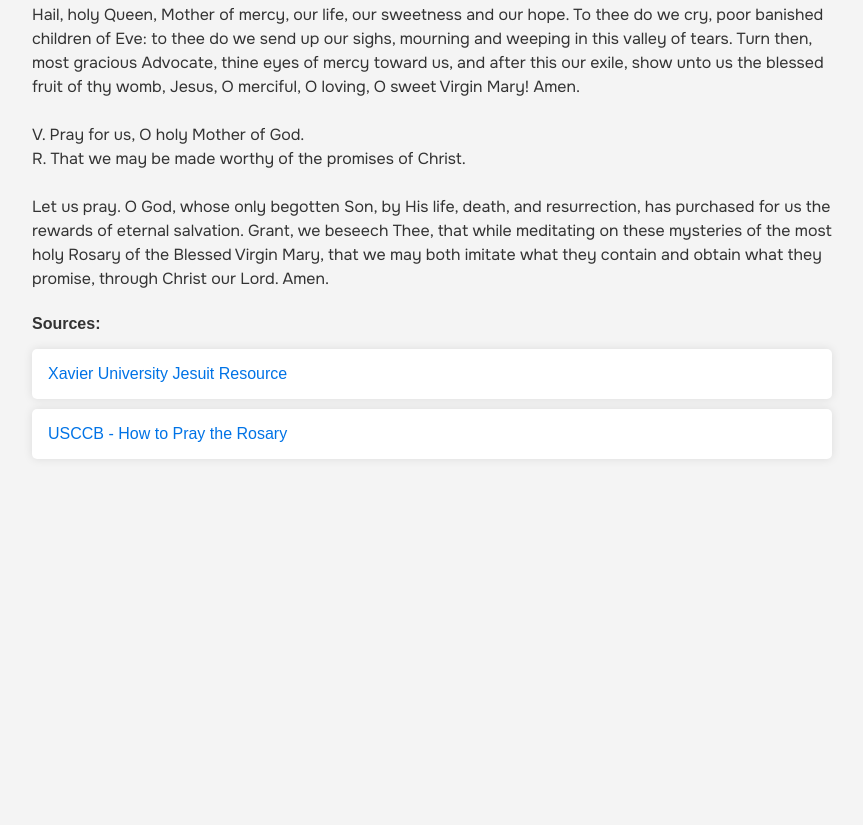
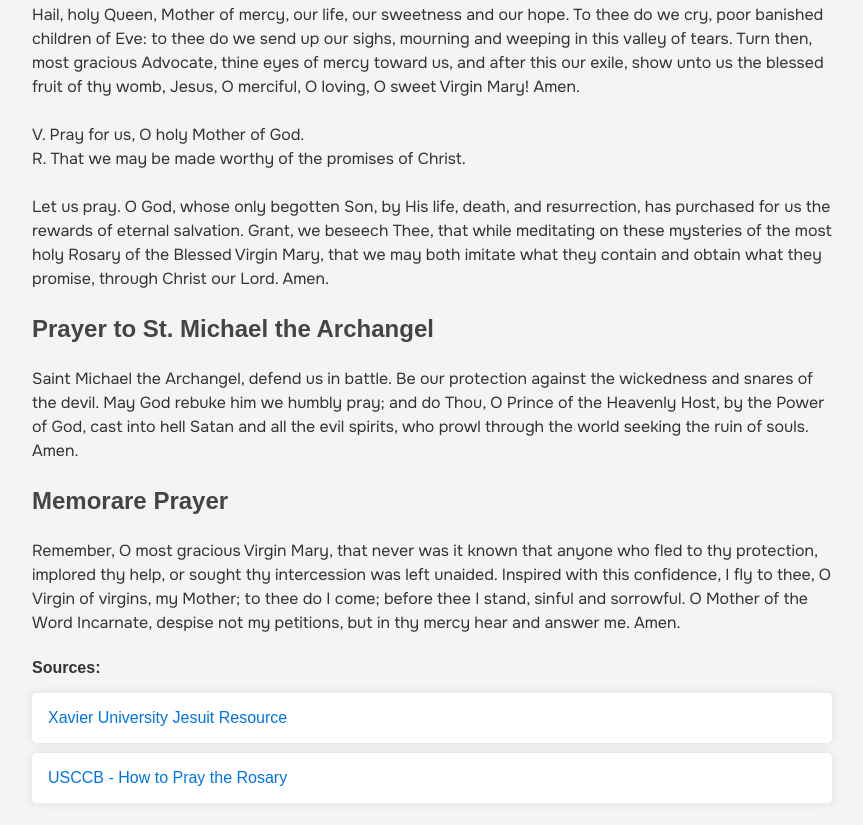
Before and after one commit to RubenPonce/rosary, a plain HTML site: page index.html in a window 1280 px wide. Shown: the part 2087-2912 px from the top of the page, without its empty margins (208-1071 px from the left). Before the commit the page ends 2582 px from the top, so only its background shows below. Drawn offline with Linux system fonts and the light colour scheme.

Commit message:
add prayers

```diff
--- a/index.html
+++ b/index.html
@@ -365,6 +365,12 @@ const mysteryRoot = document.getElementById("mysteryRoot");
       most holy Rosary of the Blessed Virgin Mary, that we may both imitate
       what they contain and obtain what they promise, through Christ our Lord.
       Amen. </p>
+      <h2>Prayer to St. Michael the Archangel</h2>
+      <p class="reading">
+        Saint Michael the Archangel, defend us in battle. Be our protection against the wickedness and snares of the devil. May God rebuke him we humbly pray; and do Thou, O Prince of the Heavenly Host, by the Power of God, cast into hell Satan and all the evil spirits, who prowl through the world seeking the ruin of souls. Amen.
+      </p>
+      <h2>Memorare Prayer</h2>
+      <p class="reading" >Remember, O most gracious Virgin Mary, that never was it known that anyone who fled to thy protection, implored thy help, or sought thy intercession was left unaided. Inspired with this confidence, I fly to thee, O Virgin of virgins, my Mother; to thee do I come; before thee I stand, sinful and sorrowful. O Mother of the Word Incarnate, despise not my petitions, but in thy mercy hear and answer me. Amen.</p>
 <div class="citation">
 
     <p>Sources:</p>
```
